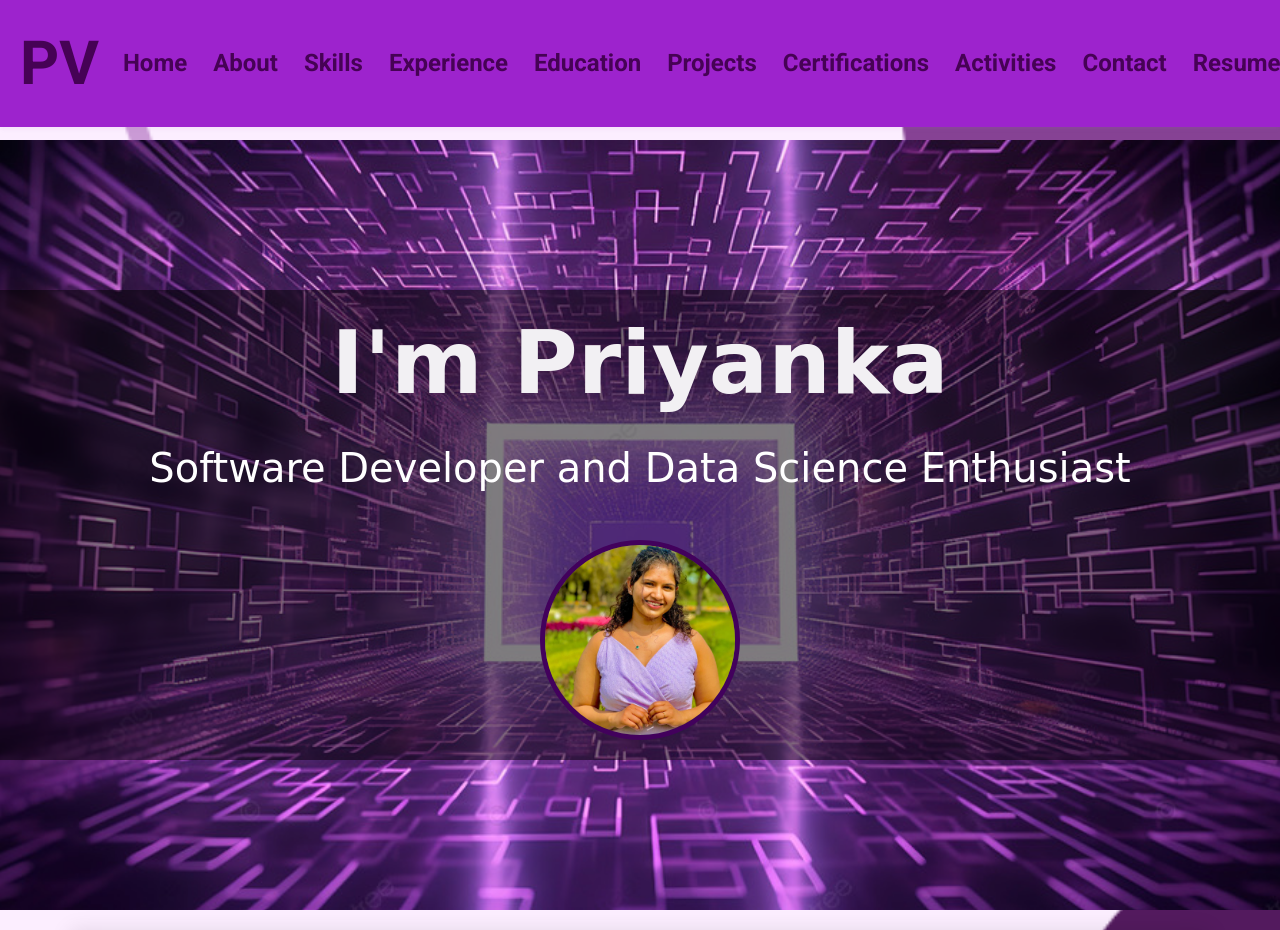
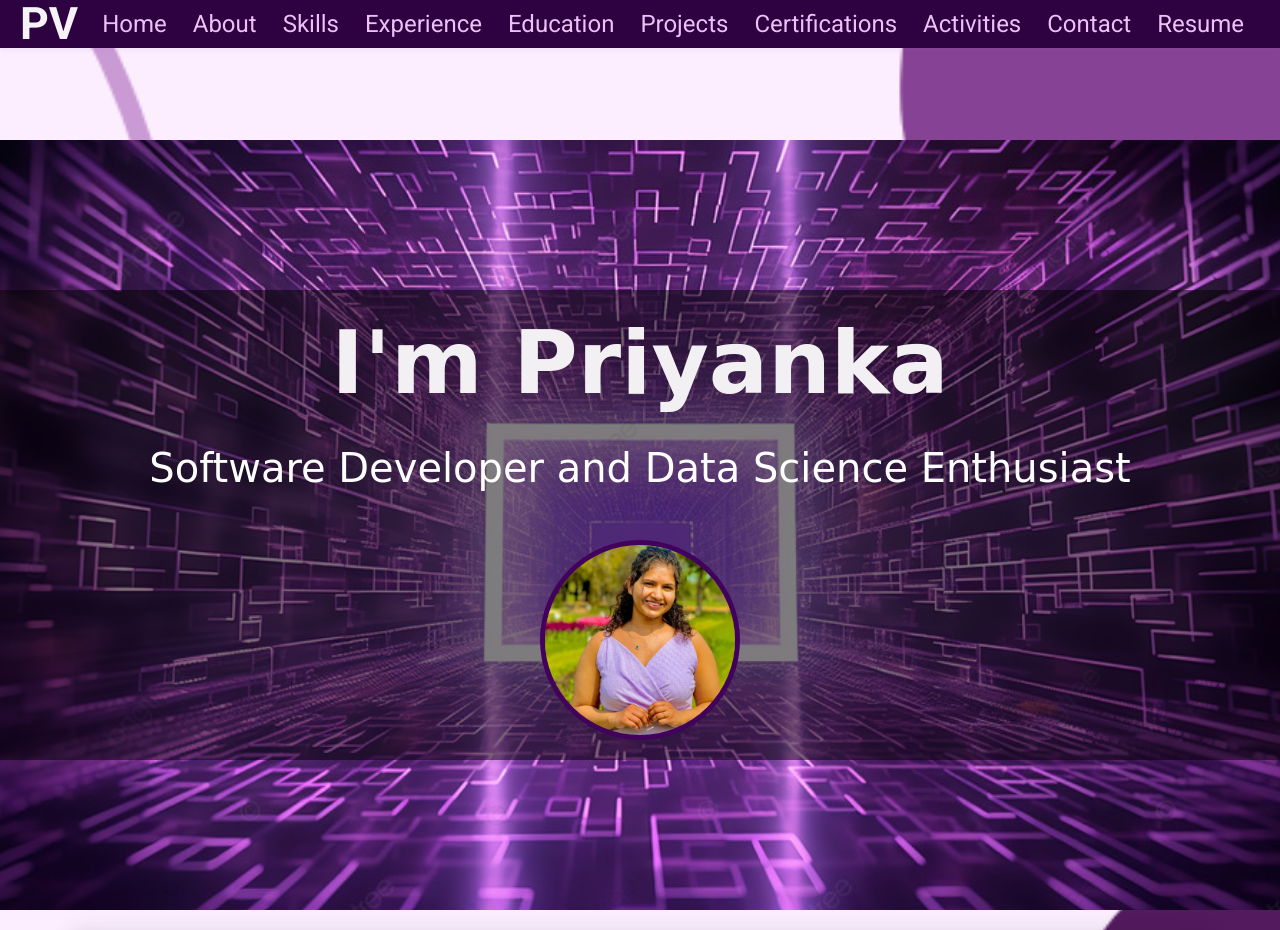
Before and after one commit to PriyankaVachaly/Priyanka-Vachaly-Portfolio, a plain HTML site: page index.html in a window 1280 px wide. Shown: the top 930 px of the page. Drawn offline with nearby package versions, Linux system fonts and the light colour scheme.

Commit message:
Update styles.css

```diff
--- a/styles.css
+++ b/styles.css
@@ -34,20 +34,21 @@ a:hover {
 
 /* Navigation Bar */
 .navbar {
-    background-color: #9d23cd; /* Your chosen background color */
+    background-color: #2e0141; /* Your chosen background color */
     box-shadow: 0 2px 4px rgba(166, 116, 195, 0.1);
     padding: 10px 20px;
     transition: background-color 0.3s ease-in-out;
     position: fixed;
     top: 0;
     width: 100%;
+    height:6%;
     z-index: 1000; /* Ensure navbar is above other content */
 }
 
 .navbar-brand {
-    font-size: 3.8rem;
-    font-weight: bold;
-    color: #460255;
+    font-size: 2.8rem;
+    font-weight: bolder;
+    color: #f6f3f7;
 
 }
 
@@ -65,10 +66,10 @@ a:hover {
 
 .navbar-nav .nav-link {
 
-    color: #460255;
+    color: #ecc1f6;
     margin-right: 10px;
     font-size: 1.5rem;
-    font-weight: bold;
+
     transition: color 0.3s ease-in-out;
 }
 
```
